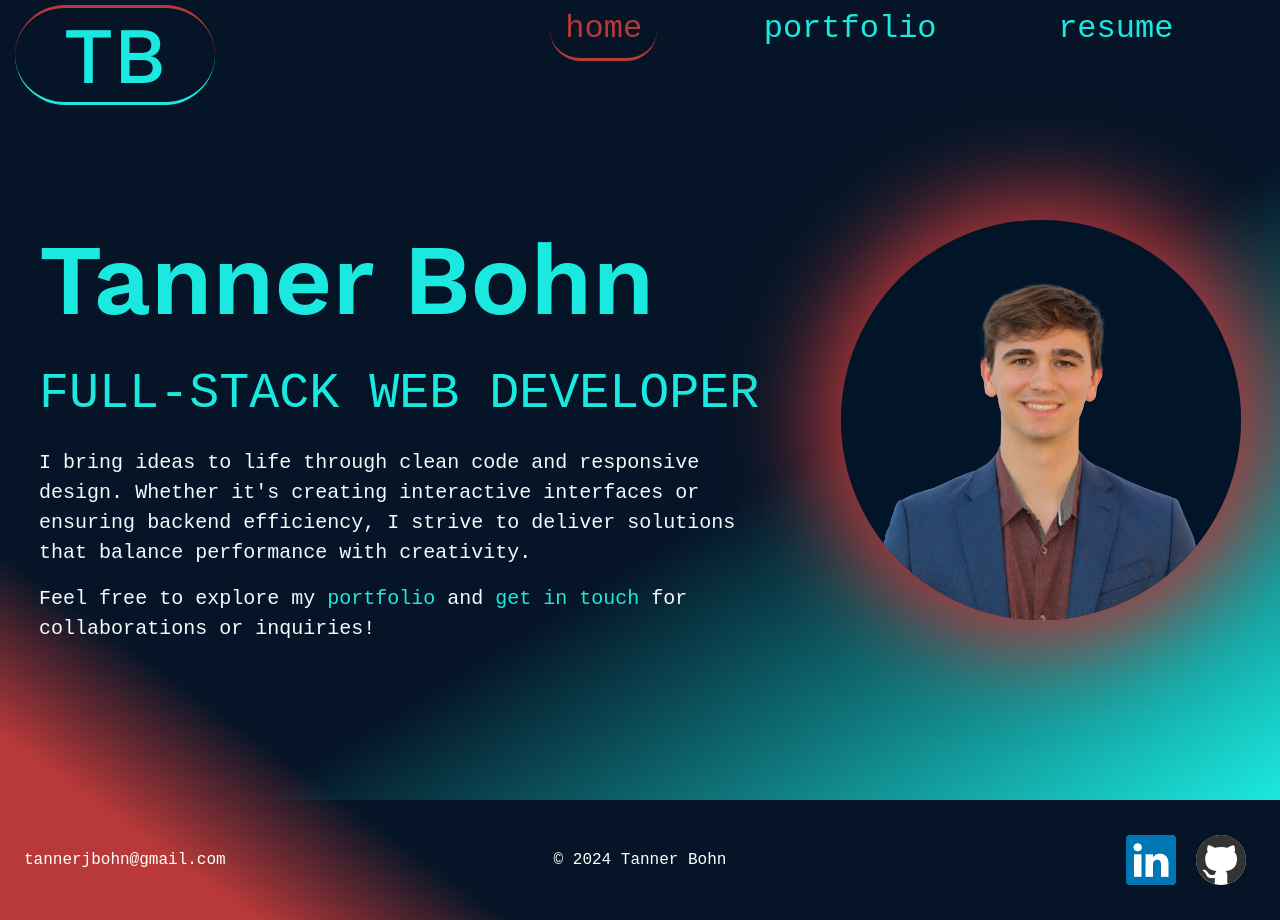
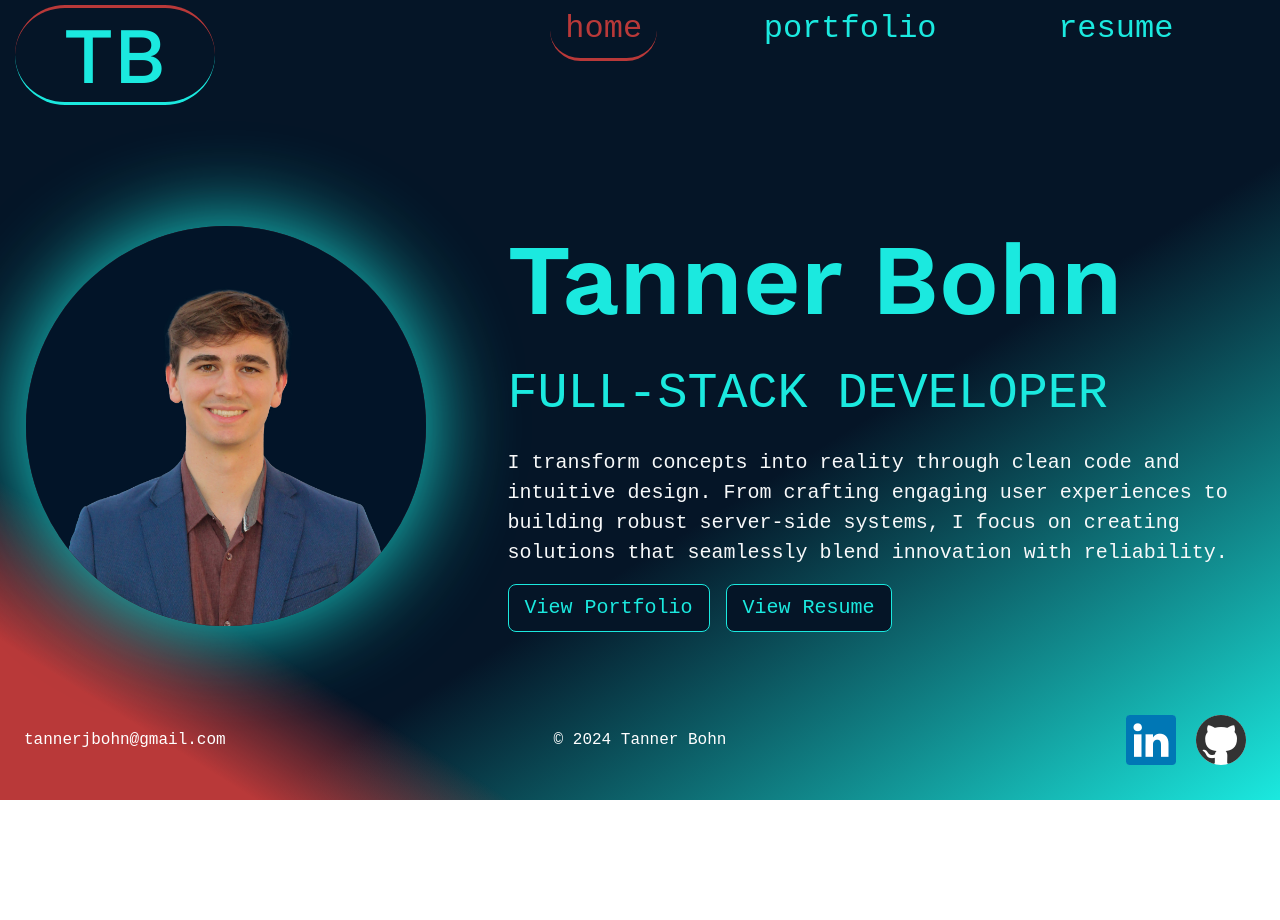
Before and after one commit to tbohn2/my_portfolio, a React (Vite) app: page / in a window 1280 px wide. After the commit the page ends 800 px from the top, so only its background shows below. Built offline with nearby package versions, Linux system fonts and the light colour scheme; a web font is replaced by a local one.

Commit message:
Changed layout/wording of homepage

```diff
--- a/src/components/pages/aboutMe.jsx
+++ b/src/components/pages/aboutMe.jsx
@@ -22,25 +22,26 @@ export default function AboutMe({ setDisplayPage, handleLoadedPage }) {
 
     return (
         <section id="aboutMeBody" className='fade-in roboto'>
-            <div id='aboutMeContent' className='col-12 d-flex justify-content-evenly align-items-start'>
+            <div id='aboutMeContent' className='col-12 d-flex justify-content-evenly align-items-center'>
+                {!medScreen &&
+                    <img src={pic} alt='' className='myImg me-4' onLoad={() => handleLoadedPage('AboutMe')}></img>
+                }
                 <div id="aboutText" className='col-md-7 col-10'>
-                    <h1 className="work-sans">Tanner Bohn</h1>
                     {medScreen &&
                         <img src={pic} alt='' className='myImg my-4 align-self-center' onLoad={() => handleLoadedPage('AboutMe')}></img>
                     }
-                    <h2 className="my-4">FULL-STACK WEB DEVELOPER</h2>
+                    <h1 className="work-sans">Tanner Bohn</h1>
+                    <h2 className="my-4">FULL-STACK DEVELOPER</h2>
                     <p className='text-light fs-5 col-12'>
-                        I bring ideas to life through clean code and responsive design.
-                        Whether it's creating interactive interfaces or ensuring backend efficiency,
-                        I strive to deliver solutions that balance performance with creativity.
+                        I transform concepts into reality through clean code and intuitive design.
+                        From crafting engaging user experiences to building robust server-side systems,
+                        I focus on creating solutions that seamlessly blend innovation with reliability.
                     </p>
-                    <p className='text-light fs-5 col-12'>
-                        Feel free to explore my <Link to='/portfolio' onClick={() => setDisplayPage('Portfolio')}>portfolio</Link> and <Link to='/contact' onClick={() => setDisplayPage('Contact')}>get in touch</Link> for collaborations or inquiries!
-                    </p>
+                    <div className='col-12 d-flex gap-3 mt-3'>
+                        <Link to='/portfolio' onClick={() => setDisplayPage('Portfolio')} className='btn btn-outline-primary btn-lg'>View Portfolio</Link>
+                        <Link to='/resume' onClick={() => setDisplayPage('Resume')} className='btn btn-outline-primary btn-lg'>View Resume</Link>
+                    </div>
                 </div>
-                {!medScreen &&
-                    <img src={pic} alt='' className='myImg ms-3' onLoad={() => handleLoadedPage('AboutMe')}></img>
-                }
             </div>
         </section>
     );
--- a/src/styles/aboutMe.css
+++ b/src/styles/aboutMe.css
@@ -1,9 +1,6 @@
-#aboutMeBody {
-    min-height: 85vh;
-}
-
 #aboutMeContent {
     padding-top: 100px;
+    gap: 2rem;
 }
 
 #aboutText h1 {
@@ -33,9 +30,24 @@
     color: var(--secondary);
 }
 
+#aboutText .btn {
+    border-color: var(--primary);
+    background-color: var(--dark);
+    color: var(--primary);
+    transition: all 0.5s;
+}
+
+#aboutText .btn:hover {
+    background-color: var(--primary);
+    border-color: var(--primary);
+    color: var(--dark);
+    transform: translateY(-2px);
+    box-shadow: 0 4px 8px rgba(0, 0, 0, 0.2);
+}
+
 .myImg {
     background-color: var(--dark);
-    box-shadow: 0 0 90px 25px var(--secondary);
+    box-shadow: 0 0 90px 0px var(--primary);
     background-image: radial-gradient(circle, transparent 55%, var(--secondary) 100%);
     width: 400px;
     height: 400px;
@@ -76,6 +88,10 @@
 
     #aboutText p {
         text-align: center;
+    }
+
+    #aboutText .btn {
+        width: 100%;
     }
 
     #aboutText h1 {
```
